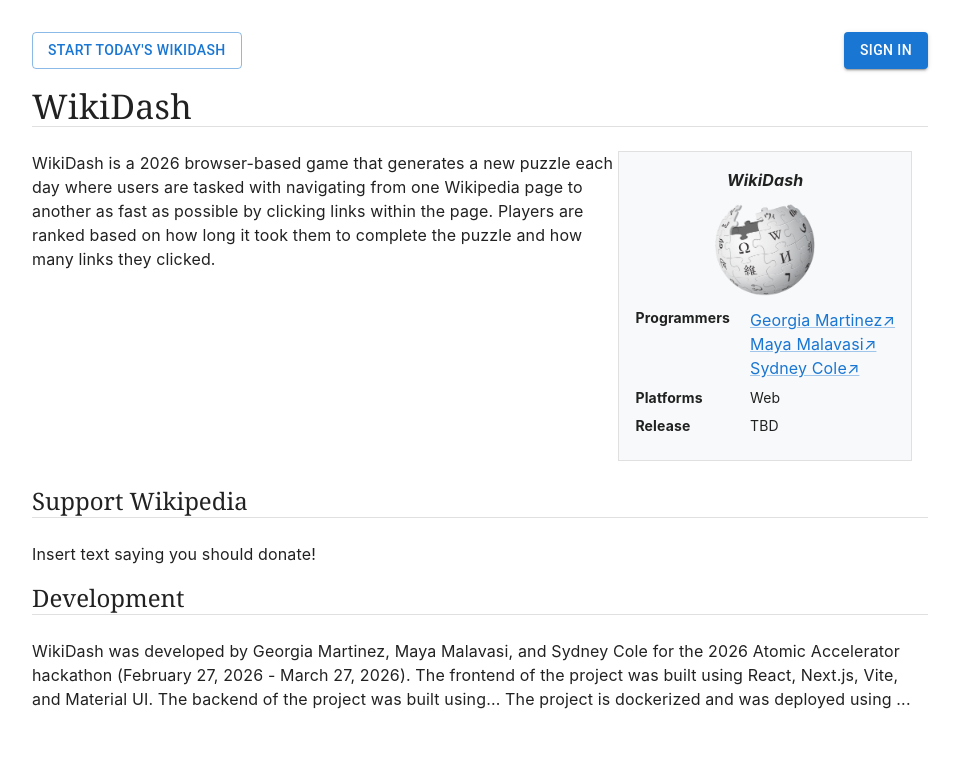
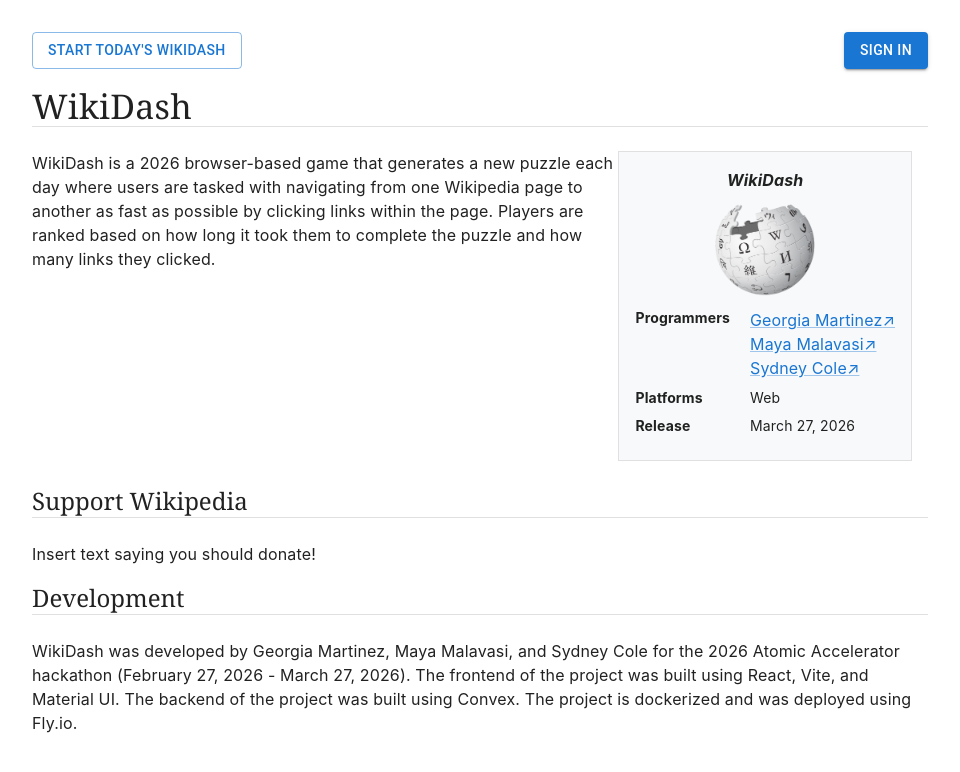
Before and after one commit to georgia-martinez/wiki-dash, a React (Vite) app in the folder front-end/: page / in a window 1280 px wide. Shown: the top 772 px of the page, without its empty margins (160-1120 px from the left). Built offline with nearby package versions, Linux system fonts and the light colour scheme; no server answers.

Commit message:
updated home page about section

```diff
--- a/front-end/src/pages/HomePage.tsx
+++ b/front-end/src/pages/HomePage.tsx
@@ -73,7 +73,7 @@
                             },
                             {
                                 label: "Release",
-                                info: ["TBD"],
+                                info: ["March 27, 2026"],
                             },
                         ]}
                     />
@@ -91,8 +91,8 @@
             <Typography variant="body1">
                 WikiDash was developed by Georgia Martinez, Maya Malavasi, and Sydney Cole for the
                 2026 Atomic Accelerator hackathon (February 27, 2026 - March 27, 2026). The frontend
-                of the project was built using React, Next.js, Vite, and Material UI. The backend of
-                the project was built using... The project is dockerized and was deployed using ...
+                of the project was built using React, Vite, and Material UI. The backend of
+                the project was built using Convex. The project is dockerized and was deployed using Fly.io.
             </Typography>
             <Typography variant="body1"></Typography>
         </Stack>
```
